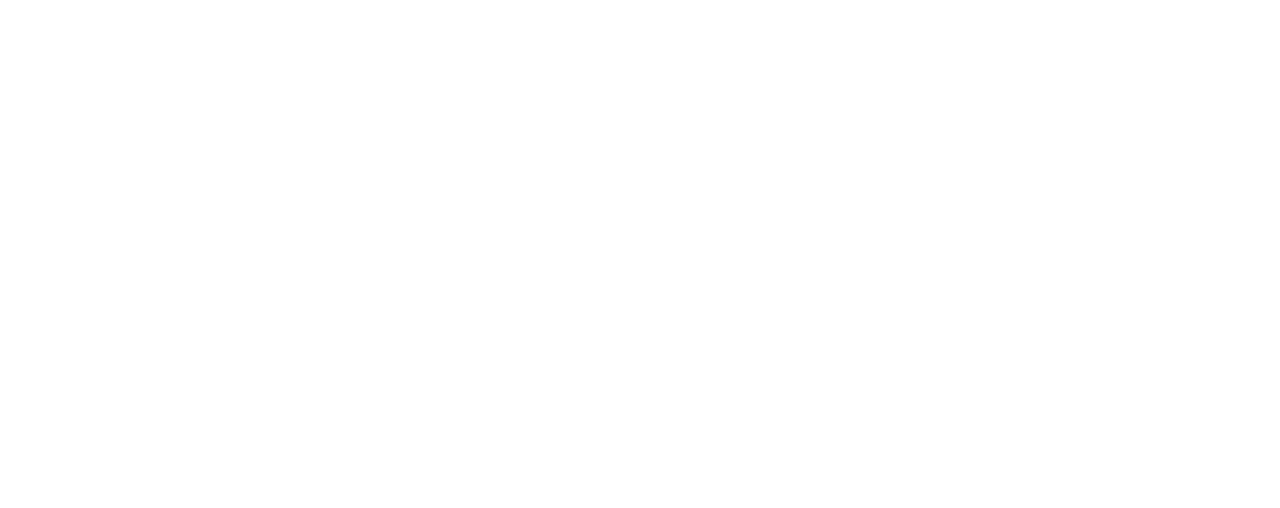
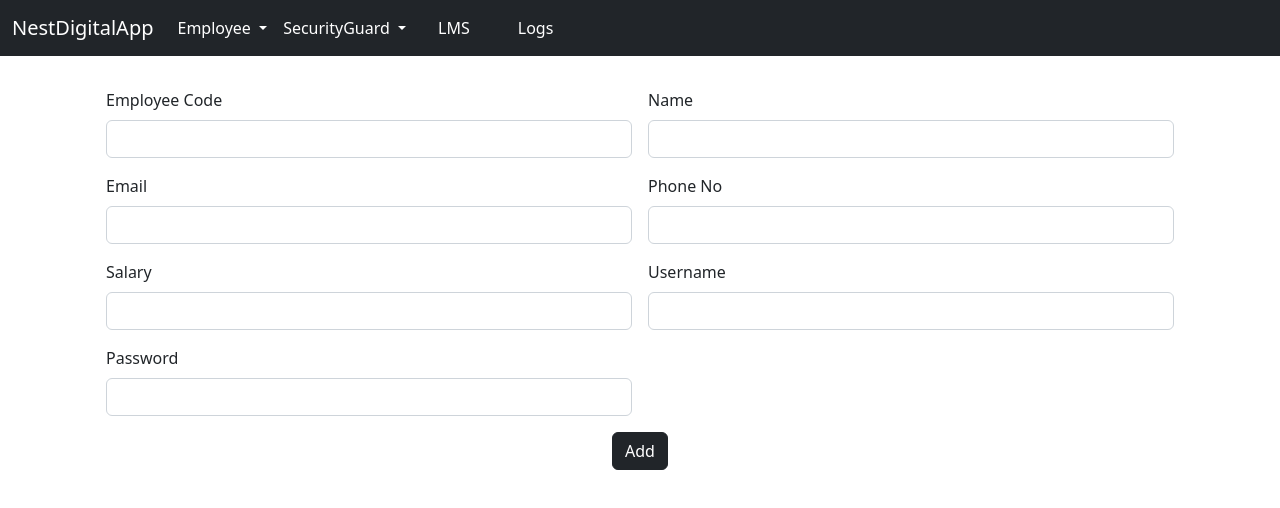
Before and after one commit to hami-r/NestDigitalAppFrontend, an Angular app: page /addSecGuard in a window 1280 px wide. Before the commit this address led to /. Shown: the top 508 px of the page. Built offline with nearby package versions, Linux system fonts and the light colour scheme.

Commit message:
add and view security guard

```diff
--- /dev/null
+++ b/src/app/add-securityguard/add-securityguard.component.html
@@ -0,0 +1,41 @@
+<app-admin-navbar></app-admin-navbar>
+
+<div class="container">
+    <div class="row">
+        <div class="col col-12 col-sm-12 col-md-12 col-lg-12 col-xl-12 col-xxl-12">
+            <div class="row g-3 m-3">
+                <div class="col col-12 col-sm-6 col-md-6 col-lg-6 col-xl-6 col-xxl-6">
+                    <label for="" class="form-label">Employee Code</label>
+                    <input name="employeeCode" [(ngModel)]="employeeCode" type="text" class="form-control">
+                </div>
+                <div class="col col-12 col-sm-6 col-md-6 col-lg-6 col-xl-6 col-xxl-6">
+                    <label for="" class="form-label">Name</label>
+                    <input name="name" [(ngModel)]="name" type="text" class="form-control">
+                </div>
+                <div class="col col-12 col-sm-6 col-md-6 col-lg-6 col-xl-6 col-xxl-6">
+                    <label for="" class="form-label">Email</label>
+                    <input name="email" [(ngModel)]="email" type="email" class="form-control">
+                </div>
+                <div class="col col-12 col-sm-6 col-md-6 col-lg-6 col-xl-6 col-xxl-6">
+                    <label for="" class="form-label">Phone No</label>
+                    <input name="phoneNo" [(ngModel)]="phoneNo" type="text" class="form-control">
+                </div>
+                <div class="col col-12 col-sm-6 col-md-6 col-lg-6 col-xl-6 col-xxl-6">
+                    <label for="" class="form-label">Salary</label>
+                    <input name="salary" [(ngModel)]="salary" type="text" class="form-control">
+                </div>
+                <div class="col col-12 col-sm-6 col-md-6 col-lg-6 col-xl-6 col-xxl-6">
+                    <label for="" class="form-label">Username</label>
+                    <input name="username" [(ngModel)]="username" type="text" class="form-control">
+                </div>
+                <div class="col col-12 col-sm-6 col-md-6 col-lg-6 col-xl-6 col-xxl-6">
+                    <label for="" class="form-label">Password</label>
+                    <input name="password" [(ngModel)]="password" type="password" class="form-control">
+                </div>
+                <div class="col col-12 col-sm-12 col-md-12 col-lg-12 col-xl-12 col-xxl-12 text-center">
+                    <button (click)="readValues()" class="btn btn-dark">Add</button>
+                </div>
+            </div>
+        </div>
+    </div>
+</div>
--- /dev/null
+++ b/src/app/add-securityguard/add-securityguard.component.ts
@@ -0,0 +1,48 @@
+import { Component } from '@angular/core';
+import { ApiService } from '../api.service';
+
+@Component({
+  selector: 'app-add-securityguard',
+  templateUrl: './add-securityguard.component.html',
+  styleUrls: ['./add-securityguard.component.css']
+})
+export class AddSecurityguardComponent {
+  constructor(private api:ApiService){}
+  employeeCode = ""
+  name = ""
+  email = ""
+  phoneNo = ""
+  salary = ""
+  username = ""
+  password = ""
+
+  readValues = () => {
+    let data:any = {
+      "employeeCode":this.employeeCode,
+      "name":this.name,
+      "email":this.email,
+      "phoneNo":this.phoneNo,
+      "salary":this.salary,
+      "username":this.username,
+      "password":this.password
+    }
+    console.log(data);
+    this.api.addSecGuard(data).subscribe(
+      (response:any) => {
+        console.log(response);
+        if(response.status == "success"){
+          alert("Added Successfully")
+          this.employeeCode = ""
+          this.name = ""
+          this.email = ""
+          this.phoneNo = ""
+          this.salary = ""
+          this.username = ""
+          this.password = ""
+        }else {
+          alert("Something went wrong")
+        }
+      }
+    )
+  }
+}
--- a/src/app/admin-navbar/admin-navbar.component.html
+++ b/src/app/admin-navbar/admin-navbar.component.html
@@ -7,7 +7,7 @@
       <div class="collapse navbar-collapse" id="navbarNav">
         <ul class="navbar-nav me-auto">
           <li class="nav-item dropdown">
-            <a class="nav-link dropdown-toggle" routerLink="#" role="button" data-bs-toggle="dropdown" aria-expanded="false">
+            <a class="nav-link active dropdown-toggle" routerLink="#" role="button" data-bs-toggle="dropdown" aria-expanded="false">
                 Employee
             </a>
             <ul class="dropdown-menu">
@@ -16,8 +16,14 @@
               <li><a class="dropdown-item" routerLink="/searchEmp">Search</a></li>
             </ul>
           </li>
-          <li class="nav-item mx-3">
-            <a class="nav-link active" aria-current="page" routerLink="/">Add SecurityGuard</a>
+          <li class="nav-item dropdown">
+            <a class="nav-link active dropdown-toggle" routerLink="#" role="button" data-bs-toggle="dropdown" aria-expanded="false">
+                SecurityGuard
+            </a>
+            <ul class="dropdown-menu">
+              <li><a class="dropdown-item" routerLink="/addSecGuard">Add</a></li>
+              <li><a class="dropdown-item" routerLink="/viewSecGuard">View</a></li>
+            </ul>
           </li>
           <li class="nav-item mx-3">
             <a class="nav-link active" aria-current="page" routerLink="/">LMS</a>
--- a/src/app/api.service.ts
+++ b/src/app/api.service.ts
@@ -36,4 +36,12 @@
     return this.http.post("http://localhost:8080/editEmp",sendData)
   }
 
+  addSecGuard = (sendData:any) =>{
+    return this.http.post("http://localhost:8080/addSec",sendData)
+  }
+
+  viewSecGuard = () => {
+    return this.http.get("http://localhost:8080/viewSec")
+  }
+
 }
--- /dev/null
+++ b/src/app/view-securityguard/view-securityguard.component.html
@@ -0,0 +1,28 @@
+<app-admin-navbar></app-admin-navbar>
+
+<div class="container">
+    <div class="row ">
+        <div class="col col-12 col-sm-12 col-md-12 col-lg-12 col-xl-12 col-xxl-12">
+            <table class="table table-striped text-center mt-3">
+                <thead>
+                    <tr>
+                        <th>Employee Code</th>
+                        <th>Name</th>
+                        <th>Email</th>
+                        <th>Phone No</th>
+                        <th>Salary</th>
+                    </tr>
+                </thead>
+                <tbody>
+                    <tr *ngFor="let i of secguards">
+                        <td>{{i.employeeCode}}</td>
+                        <td>{{i.name}}</td>
+                        <td>{{i.email}}</td>
+                        <td>{{i.phoneNo}}</td>
+                        <td>{{i.salary}}</td>
+                    </tr>
+                </tbody>
+            </table>
+        </div>
+    </div>
+</div>
--- /dev/null
+++ b/src/app/view-securityguard/view-securityguard.component.ts
@@ -0,0 +1,18 @@
+import { Component } from '@angular/core';
+import { ApiService } from '../api.service';
+
+@Component({
+  selector: 'app-view-securityguard',
+  templateUrl: './view-securityguard.component.html',
+  styleUrls: ['./view-securityguard.component.css']
+})
+export class ViewSecurityguardComponent {
+  constructor(private api:ApiService){
+    this.api.viewSecGuard().subscribe(
+      (response:any) => {
+        this.secguards=response
+      }
+    )
+  }
+  secguards:any = []
+}
```
Also changed, not shown: src/app/app.module.ts (+13 -1 lines), src/app/add-securityguard/add-securityguard.component.css (added), src/app/view-securityguard/view-securityguard.component.css (added), 2 other files (tests, documents, lock files or other folders).
